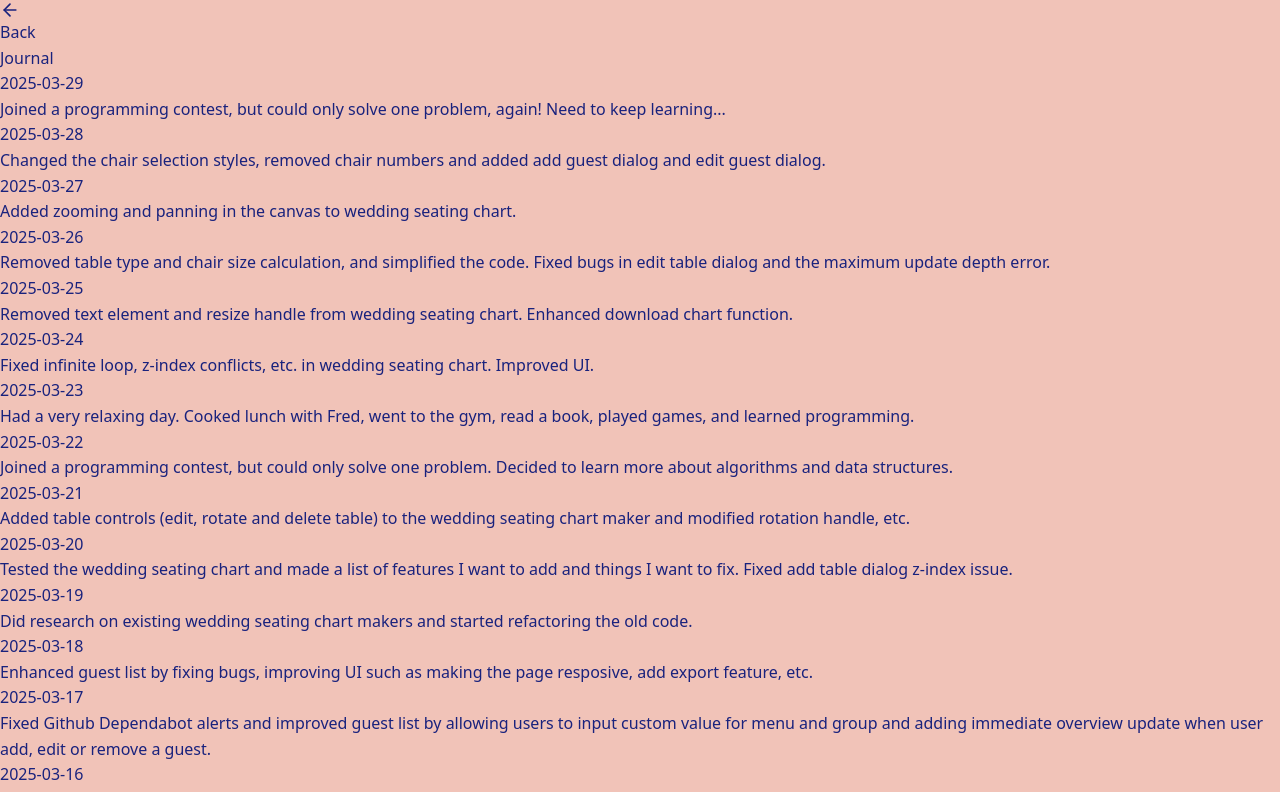
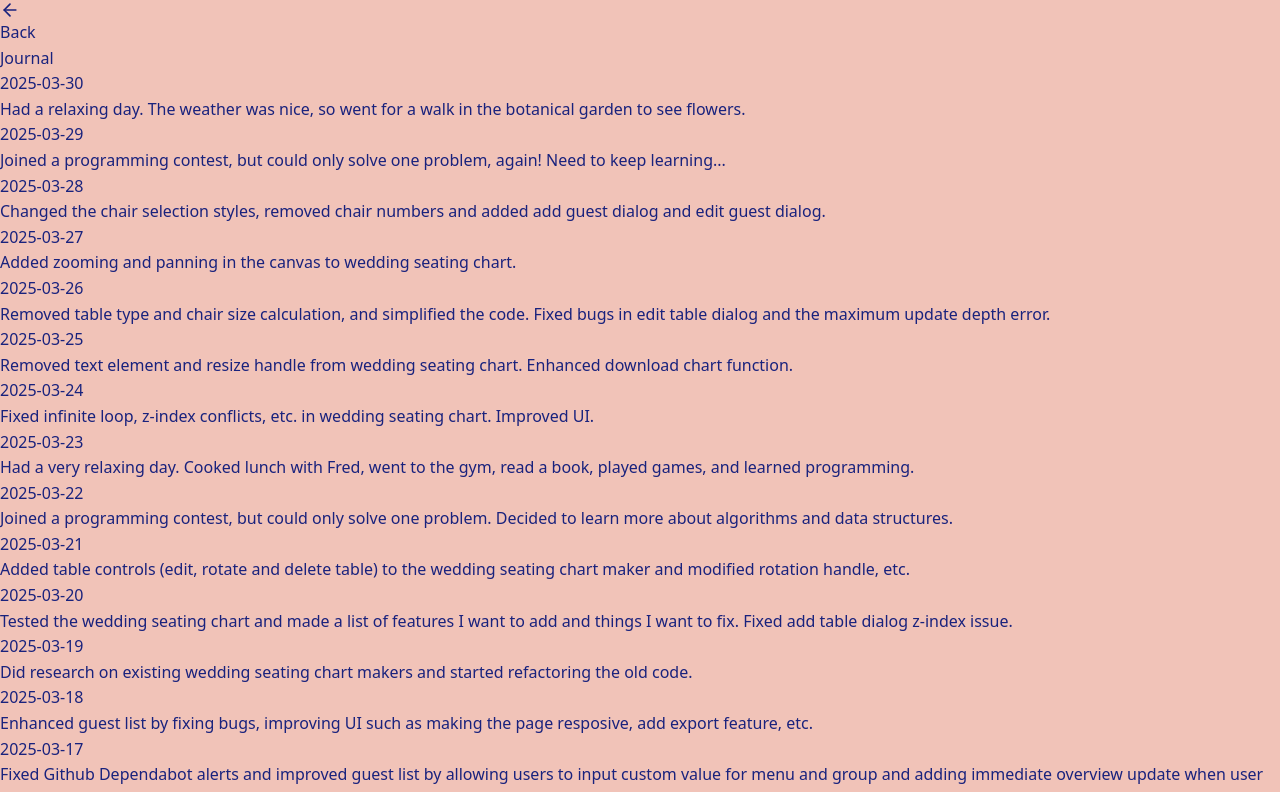
Before and after one commit to minamicode/minamicode.com, a Next.js app: page /journal in a window 1280 px wide. Shown: the top 792 px of the page. Built offline with nearby package versions, Linux system fonts and the light colour scheme.

Commit message:
add a journal entry

```diff
--- a/src/app/_components/JournalEntries.tsx
+++ b/src/app/_components/JournalEntries.tsx
@@ -6,6 +6,10 @@ type JournalEntry = {
 };
 
 const entries: JournalEntry[] = [
+  {
+    date: "2025-03-30",
+    text: "Had a relaxing day. The weather was nice, so went for a walk in the botanical garden to see flowers.",
+  },
   {
     date: "2025-03-29",
     text: "Joined a programming contest, but could only solve one problem, again! Need to keep learning...",
```
